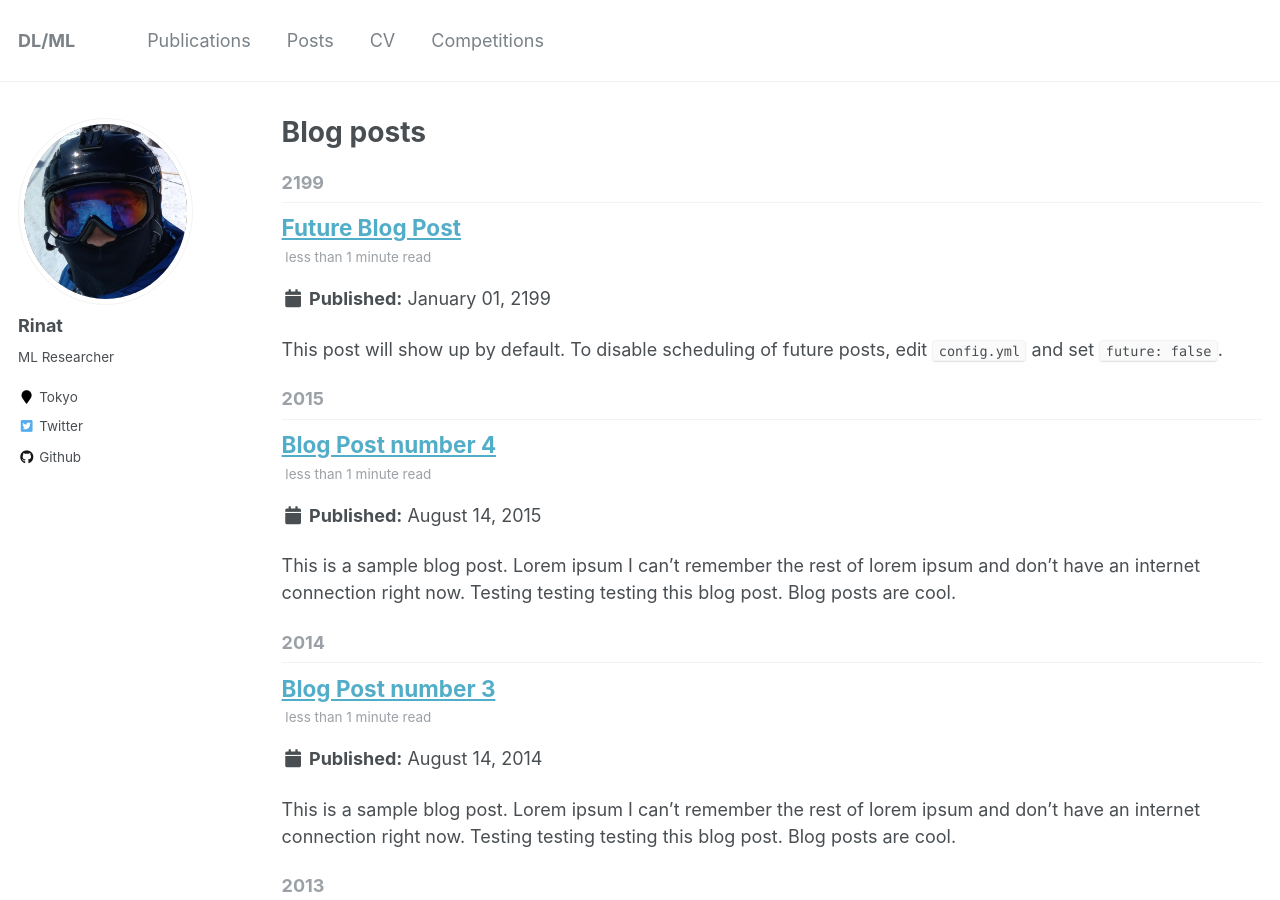
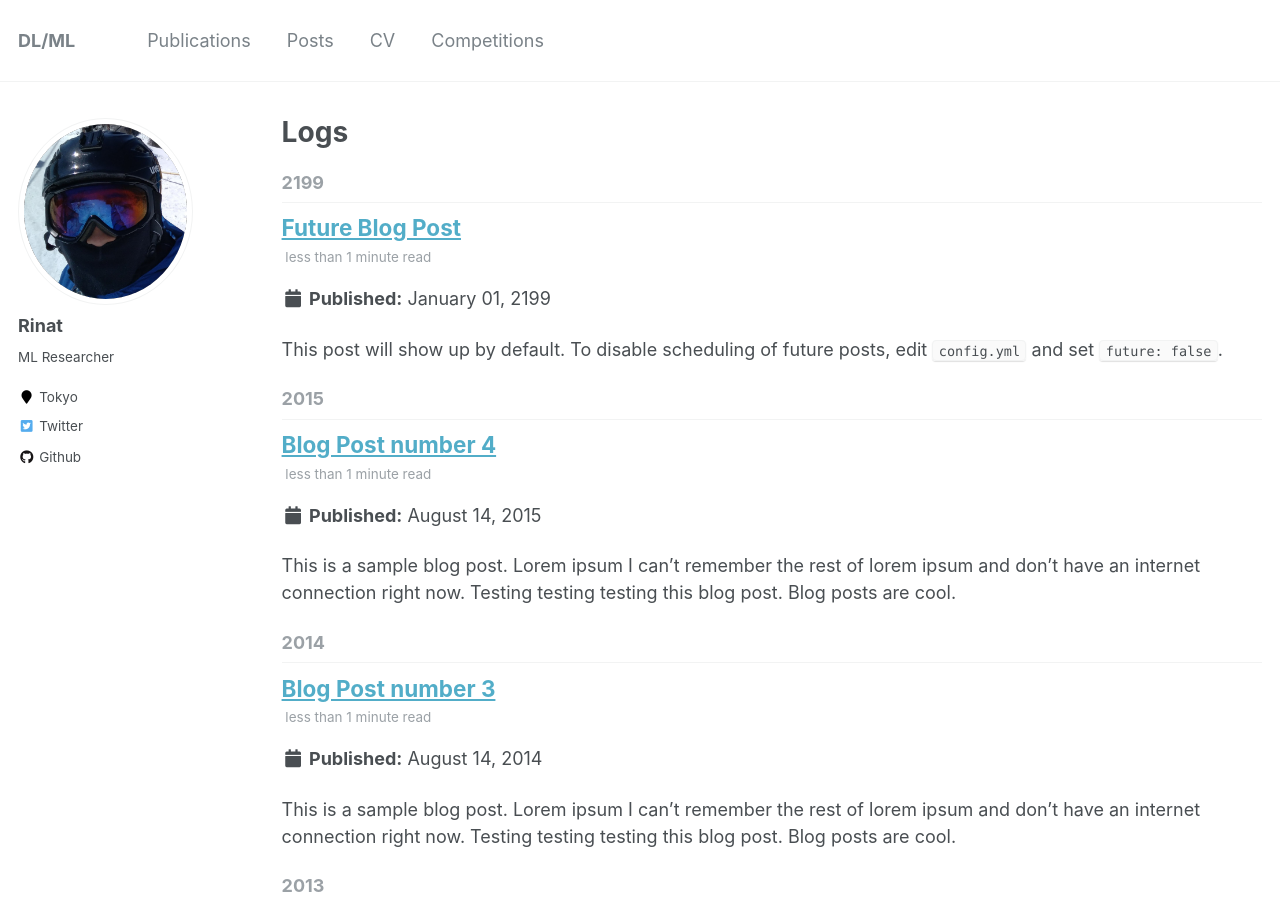
Before and after one commit to Xrenya/xrenya.github.io, a Jekyll site: the page built from _pages/year-archive.html, in a window 1280 px wide and 900 px high. Built offline with Jekyll 4.4.1, drawn with Linux system fonts in a browser that asks for light colours.

Commit message:
Update year-archive.html

```diff
--- a/_pages/year-archive.html
+++ b/_pages/year-archive.html
@@ -1,7 +1,7 @@
 ---
 layout: archive
-permalink: /year-archive/
-title: "Blog posts"
+permalink: /posts/
+title: "Logs"
 author_profile: true
 redirect_from:
   - /wordpress/blog-posts/
```
